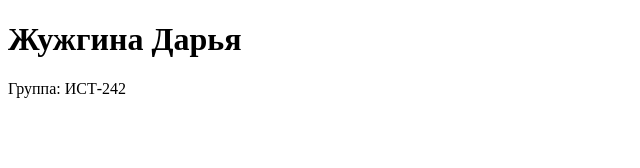
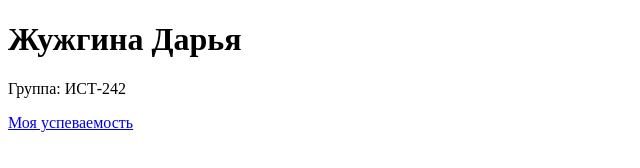
Before and after one commit to DariaUwU/my-html-project, a plain HTML site: page index.html in a window 1280 px wide. Shown: the whole page, without its empty margins (0-640 px from the left). Drawn offline with Linux system fonts and the light colour scheme.

Commit message:
Добавлена ссылка на страницу успеваемости

```diff
--- a/index.html
+++ b/index.html
@@ -7,5 +7,6 @@
 <body>
     <h1>Жужгина Дарья</h1>
     <p>Группа: ИСТ-242</p>
+    <p><a href="grades.html">Моя успеваемость</a></p>
 </body>
 </html>
```
